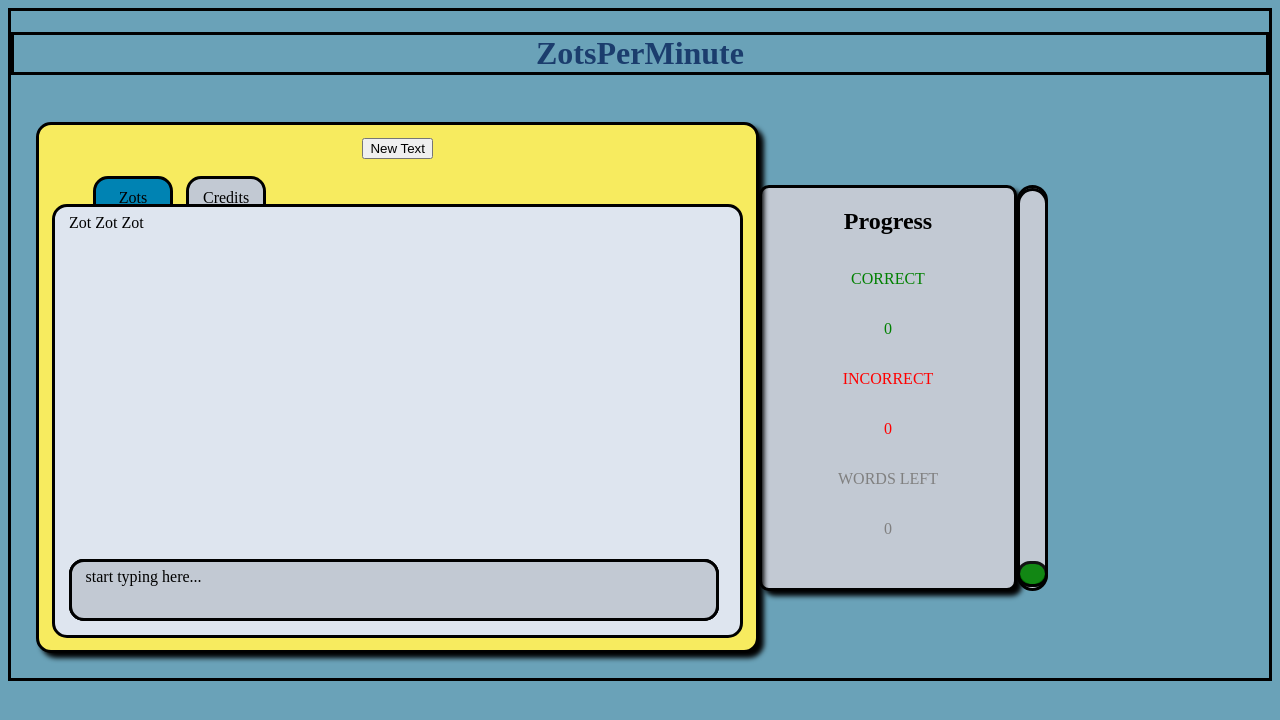
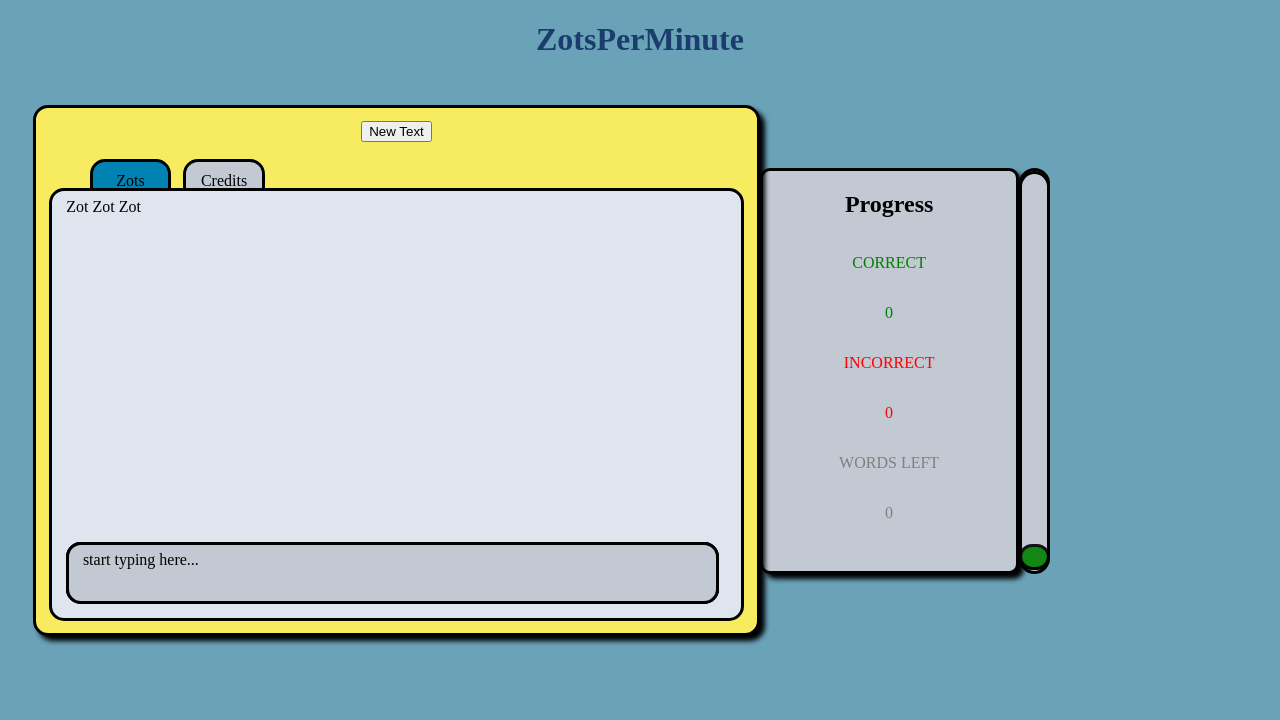
Before and after one commit to rlmech/ZotsPerMinute, a website with bundled scripts: page index.html in a window 1280 px wide. Built offline with nearby package versions, Linux system fonts and the light colour scheme.

Commit message:
Removed borders

```diff
--- a/styles/style.css
+++ b/styles/style.css
@@ -1,5 +1,3 @@
 body {
     background-color: #6aa2b8;
-    /* Delete later */
-    border: solid black;
 }
--- a/styles/styleHead.css
+++ b/styles/styleHead.css
@@ -1,6 +1,4 @@
 #title {
     text-align: center;
     color: #1b3d6d;
-    /* Delete later */
-    border: solid black;
 }
```
